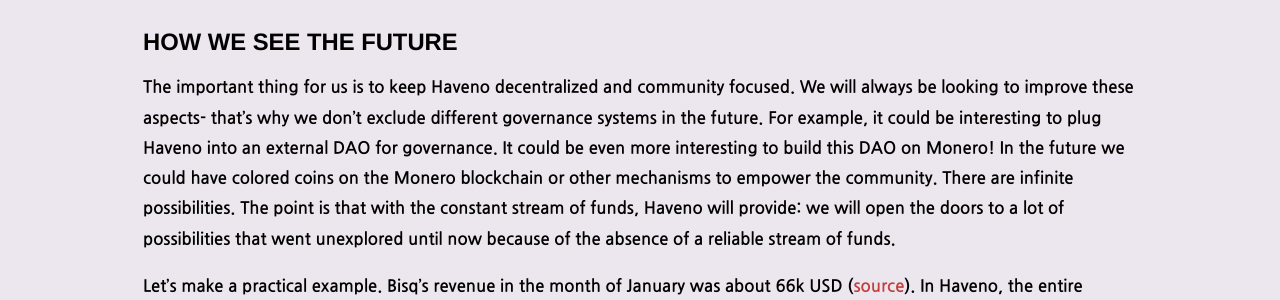
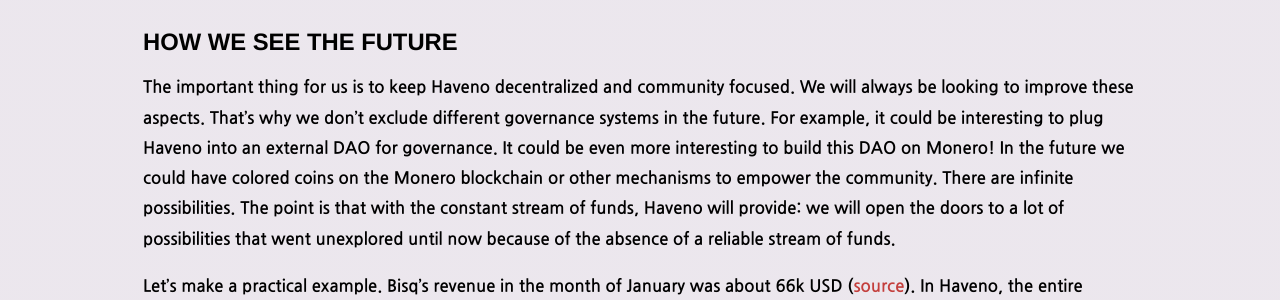
Before and after one commit to haveno-dex/haveno-site, a Jekyll site: the page built from _posts/2022-02-2-haveno-structure.md, in a window 1280 px wide and 900 px high, scrolled down 2384 px. Shown: the part 182-482 px from the top of the window. Built offline with Jekyll 4.4.1, drawn with Linux system fonts in a browser that asks for light colours.

Commit message:
Resolve grammar suggestions

```diff
--- a/_posts/2022-02-2-haveno-structure.md
+++ b/_posts/2022-02-2-haveno-structure.md
@@ -54,7 +54,7 @@
 
 ## How we see the future
 
-The important thing for us is to keep Haveno **decentralized and community focused**. We will always be looking to improve these aspects- that's why we don't exclude different governance systems in the future. For example, it could be interesting to plug Haveno into an external DAO for governance. It could be even more interesting to build this DAO on Monero! In the future we could have colored coins on the Monero blockchain or other mechanisms to empower the community. There are infinite possibilities. The point is that with the constant stream of funds, Haveno will provide: we will open the doors to a lot of possibilities that went unexplored until now because of the absence of a reliable stream of funds.
+The important thing for us is to keep Haveno **decentralized and community focused**. We will always be looking to improve these aspects. That's why we don't exclude different governance systems in the future. For example, it could be interesting to plug Haveno into an external DAO for governance. It could be even more interesting to build this DAO on Monero! In the future we could have colored coins on the Monero blockchain or other mechanisms to empower the community. There are infinite possibilities. The point is that with the constant stream of funds, Haveno will provide: we will open the doors to a lot of possibilities that went unexplored until now because of the absence of a reliable stream of funds.
 
 Let's make a practical example. Bisq's revenue in the month of January was about 66k USD ([source](https://github.com/bisq-network/roles/issues/111#issuecomment-1029551837)). In Haveno, the entire amount will be sent to Engine, but the HCT will request half of the amount through an engine proposal. This means about 33K USD will be available for funding whatever the community thinks should be funded to push Monero and Haveno forward. Now imagine how many improvements/projects we could fund with that amount of funds coming regularly :).
 
```
Also changed, not shown: _posts/2021-10-1-updates.md (+1 -1 lines).
